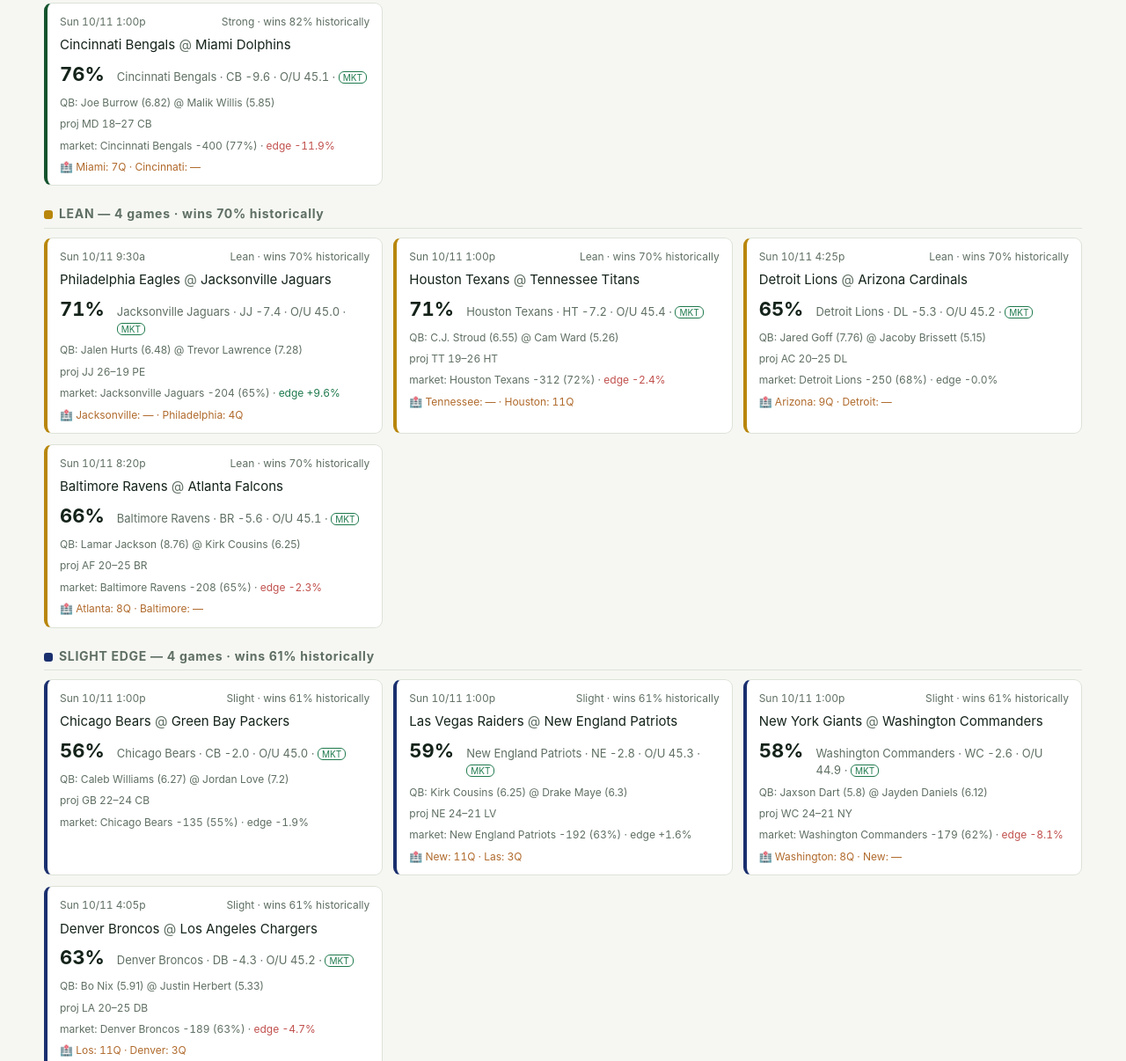
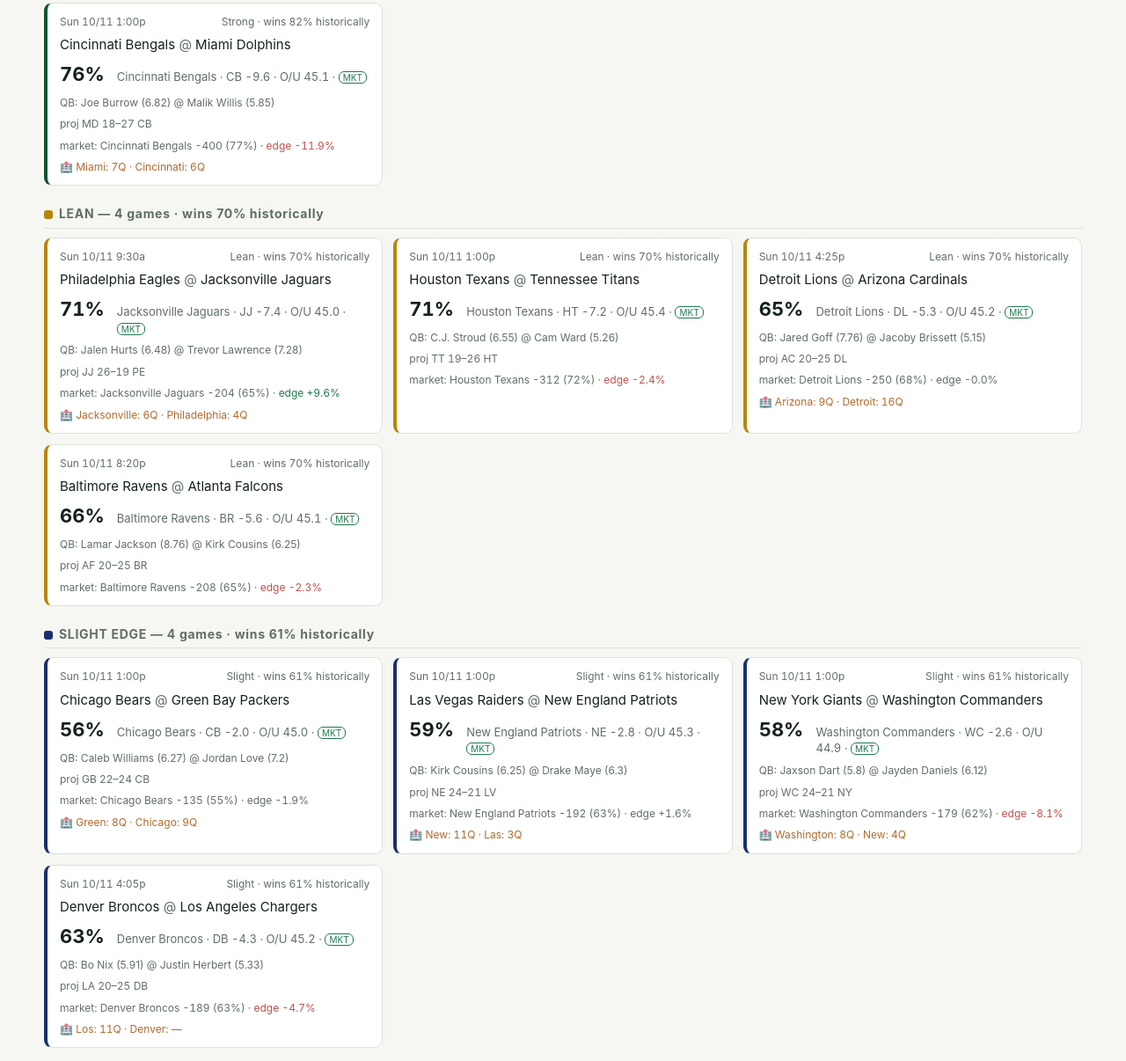
Before and after one commit to collierjc75/nfl-predictions, a plain HTML site: page index.html in a window 1280 px wide. Shown: the part 1185-2391 px from the top of the page at 88% size. Drawn offline with Linux system fonts and the light colour scheme.

Commit message:
NFL autonomous refresh (GATE GO live=1 soon=0)

```diff
--- a/index.html
+++ b/index.html
@@ -39,7 +39,7 @@
 </div>
 <div style="max-width:1180px;margin:26px auto 6px;font-size:16px;font-weight:700;color:var(--ink);border-bottom:2px solid var(--acc);padding-bottom:4px">Monday, October 5 · 1 game</div>
 <h2><span style="display:inline-block;width:10px;height:10px;border-radius:3px;background:#6b3fa0;margin-right:7px;vertical-align:middle"></span>COIN-FLIP — 1 game · wins 54% historically</h2><div class="grid">
-<div class="g coin"><div class="k"><span>Mon 10/5 8:15p</span><span>Coin-flip · wins 54% historically</span></div><div class="mu">Atlanta Falcons <span style="color:var(--mut)">@</span> New Orleans Saints</div><div class="line"><span class="p">54%</span><span class="sp">New Orleans Saints · NO -1.4 · O/U 44.9 · <span style="font-size:10px;color:var(--acc);border:1px solid var(--acc);border-radius:6px;padding:0 4px">MKT</span></span></div><div class="qb">QB: Kirk Cousins (6.25) @ Tyler Shough (6.1)</div><div class="sc">proj NO 23–22 AF</div><div class="sc">market: New Orleans Saints -130 (54%) · <span style="color:var(--mut)">edge -0.5%</span></div><div class="sc" style="color:#b06a2c">🏥 New: 6Q · Atlanta: 8Q</div></div>
+<div class="g coin"><div class="k"><span>Mon 10/5 8:15p</span><span>Coin-flip · wins 54% historically</span></div><div class="mu">Atlanta Falcons <span style="color:var(--mut)">@</span> New Orleans Saints</div><div class="line"><span class="p">54%</span><span class="sp">New Orleans Saints · NO -1.4 · O/U 44.9 · <span style="font-size:10px;color:var(--acc);border:1px solid var(--acc);border-radius:6px;padding:0 4px">MKT</span></span></div><div class="qb">QB: Kirk Cousins (6.25) @ Tyler Shough (6.1)</div><div class="sc">proj NO 23–22 AF</div><div class="sc">market: New Orleans Saints -130 (54%) · <span style="color:var(--mut)">edge -0.5%</span></div><div class="sc" style="color:#b06a2c">🏥 New: 6Q · Atlanta: —</div></div>
 </div>
 <div style="max-width:1180px;margin:26px auto 6px;font-size:16px;font-weight:700;color:var(--ink);border-bottom:2px solid var(--acc);padding-bottom:4px">Thursday, October 8 · 1 game</div>
 <h2><span style="display:inline-block;width:10px;height:10px;border-radius:3px;background:#14532d;margin-right:7px;vertical-align:middle"></span>STRONG FAVORITES — 1 game · wins 82% historically</h2><div class="grid">
@@ -47,25 +47,25 @@
 </div>
 <div style="max-width:1180px;margin:26px auto 6px;font-size:16px;font-weight:700;color:var(--ink);border-bottom:2px solid var(--acc);padding-bottom:4px">Sunday, October 11 · 13 games</div>
 <h2><span style="display:inline-block;width:10px;height:10px;border-radius:3px;background:#14532d;margin-right:7px;vertical-align:middle"></span>STRONG FAVORITES — 1 game · wins 82% historically</h2><div class="grid">
-<div class="g strong"><div class="k"><span>Sun 10/11 1:00p</span><span>Strong · wins 82% historically</span></div><div class="mu">Cincinnati Bengals <span style="color:var(--mut)">@</span> Miami Dolphins</div><div class="line"><span class="p">76%</span><span class="sp">Cincinnati Bengals · CB -9.6 · O/U 45.1 · <span style="font-size:10px;color:var(--acc);border:1px solid var(--acc);border-radius:6px;padding:0 4px">MKT</span></span></div><div class="qb">QB: Joe Burrow (6.82) @ Malik Willis (5.85)</div><div class="sc">proj MD 18–27 CB</div><div class="sc">market: Cincinnati Bengals -400 (77%) · <span style="color:#c0504d">edge -11.9%</span></div><div class="sc" style="color:#b06a2c">🏥 Miami: 7Q · Cincinnati: —</div></div>
+<div class="g strong"><div class="k"><span>Sun 10/11 1:00p</span><span>Strong · wins 82% historically</span></div><div class="mu">Cincinnati Bengals <span style="color:var(--mut)">@</span> Miami Dolphins</div><div class="line"><span class="p">76%</span><span class="sp">Cincinnati Bengals · CB -9.6 · O/U 45.1 · <span style="font-size:10px;color:var(--acc);border:1px solid var(--acc);border-radius:6px;padding:0 4px">MKT</span></span></div><div class="qb">QB: Joe Burrow (6.82) @ Malik Willis (5.85)</div><div class="sc">proj MD 18–27 CB</div><div class="sc">market: Cincinnati Bengals -400 (77%) · <span style="color:#c0504d">edge -11.9%</span></div><div class="sc" style="color:#b06a2c">🏥 Miami: 7Q · Cincinnati: 6Q</div></div>
 </div>
 <h2><span style="display:inline-block;width:10px;height:10px;border-radius:3px;background:#b8860b;margin-right:7px;vertical-align:middle"></span>LEAN — 4 games · wins 70% historically</h2><div class="grid">
-<div class="g lean"><div class="k"><span>Sun 10/11 9:30a</span><span>Lean · wins 70% historically</span></div><div class="mu">Philadelphia Eagles <span style="color:var(--mut)">@</span> Jacksonville Jaguars</div><div class="line"><span class="p">71%</span><span class="sp">Jacksonville Jaguars · JJ -7.4 · O/U 45.0 · <span style="font-size:10px;color:var(--acc);border:1px solid var(--acc);border-radius:6px;padding:0 4px">MKT</span></span></div><div class="qb">QB: Jalen Hurts (6.48) @ Trevor Lawrence (7.28)</div><div class="sc">proj JJ 26–19 PE</div><div class="sc">market: Jacksonville Jaguars -204 (65%) · <span style="color:var(--acc)">edge +9.6%</span></div><div class="sc" style="color:#b06a2c">🏥 Jacksonville: — · Philadelphia: 4Q</div></div>
-<div class="g lean"><div class="k"><span>Sun 10/11 1:00p</span><span>Lean · wins 70% historically</span></div><div class="mu">Houston Texans <span style="color:var(--mut)">@</span> Tennessee Titans</div><div class="line"><span class="p">71%</span><span class="sp">Houston Texans · HT -7.2 · O/U 45.4 · <span style="font-size:10px;color:var(--acc);border:1px solid var(--acc);border-radius:6px;padding:0 4px">MKT</span></span></div><div class="qb">QB: C.J. Stroud (6.55) @ Cam Ward (5.26)</div><div class="sc">proj TT 19–26 HT</div><div class="sc">market: Houston Texans -312 (72%) · <span style="color:#c0504d">edge -2.4%</span></div><div class="sc" style="color:#b06a2c">🏥 Tennessee: — · Houston: 11Q</div></div>
-<div class="g lean"><div class="k"><span>Sun 10/11 4:25p</span><span>Lean · wins 70% historically</span></div><div class="mu">Detroit Lions <span style="color:var(--mut)">@</span> Arizona Cardinals</div><div class="line"><span class="p">65%</span><span class="sp">Detroit Lions · DL -5.3 · O/U 45.2 · <span style="font-size:10px;color:var(--acc);border:1px solid var(--acc);border-radius:6px;padding:0 4px">MKT</span></span></div><div class="qb">QB: Jared Goff (7.76) @ Jacoby Brissett (5.15)</div><div class="sc">proj AC 20–25 DL</div><div class="sc">market: Detroit Lions -250 (68%) · <span style="color:var(--mut)">edge -0.0%</span></div><div class="sc" style="color:#b06a2c">🏥 Arizona: 9Q · Detroit: —</div></div>
-<div class="g lean"><div class="k"><span>Sun 10/11 8:20p</span><span>Lean · wins 70% historically</span></div><div class="mu">Baltimore Ravens <span style="color:var(--mut)">@</span> Atlanta Falcons</div><div class="line"><span class="p">66%</span><span class="sp">Baltimore Ravens · BR -5.6 · O/U 45.1 · <span style="font-size:10px;color:var(--acc);border:1px solid var(--acc);border-radius:6px;padding:0 4px">MKT</span></span></div><div class="qb">QB: Lamar Jackson (8.76) @ Kirk Cousins (6.25)</div><div class="sc">proj AF 20–25 BR</div><div class="sc">market: Baltimore Ravens -208 (65%) · <span style="color:#c0504d">edge -2.3%</span></div><div class="sc" style="color:#b06a2c">🏥 Atlanta: 8Q · Baltimore: —</div></div>
+<div class="g lean"><div class="k"><span>Sun 10/11 9:30a</span><span>Lean · wins 70% historically</span></div><div class="mu">Philadelphia Eagles <span style="color:var(--mut)">@</span> Jacksonville Jaguars</div><div class="line"><span class="p">71%</span><span class="sp">Jacksonville Jaguars · JJ -7.4 · O/U 45.0 · <span style="font-size:10px;color:var(--acc);border:1px solid var(--acc);border-radius:6px;padding:0 4px">MKT</span></span></div><div class="qb">QB: Jalen Hurts (6.48) @ Trevor Lawrence (7.28)</div><div class="sc">proj JJ 26–19 PE</div><div class="sc">market: Jacksonville Jaguars -204 (65%) · <span style="color:var(--acc)">edge +9.6%</span></div><div class="sc" style="color:#b06a2c">🏥 Jacksonville: 6Q · Philadelphia: 4Q</div></div>
+<div class="g lean"><div class="k"><span>Sun 10/11 1:00p</span><span>Lean · wins 70% historically</span></div><div class="mu">Houston Texans <span style="color:var(--mut)">@</span> Tennessee Titans</div><div class="line"><span class="p">71%</span><span class="sp">Houston Texans · HT -7.2 · O/U 45.4 · <span style="font-size:10px;color:var(--acc);border:1px solid var(--acc);border-radius:6px;padding:0 4px">MKT</span></span></div><div class="qb">QB: C.J. Stroud (6.55) @ Cam Ward (5.26)</div><div class="sc">proj TT 19–26 HT</div><div class="sc">market: Houston Texans -312 (72%) · <span style="color:#c0504d">edge -2.4%</span></div></div>
+<div class="g lean"><div class="k"><span>Sun 10/11 4:25p</span><span>Lean · wins 70% historically</span></div><div class="mu">Detroit Lions <span style="color:var(--mut)">@</span> Arizona Cardinals</div><div class="line"><span class="p">65%</span><span class="sp">Detroit Lions · DL -5.3 · O/U 45.2 · <span style="font-size:10px;color:var(--acc);border:1px solid var(--acc);border-radius:6px;padding:0 4px">MKT</span></span></div><div class="qb">QB: Jared Goff (7.76) @ Jacoby Brissett (5.15)</div><div class="sc">proj AC 20–25 DL</div><div class="sc">market: Detroit Lions -250 (68%) · <span style="color:var(--mut)">edge -0.0%</span></div><div class="sc" style="color:#b06a2c">🏥 Arizona: 9Q · Detroit: 16Q</div></div>
+<div class="g lean"><div class="k"><span>Sun 10/11 8:20p</span><span>Lean · wins 70% historically</span></div><div class="mu">Baltimore Ravens <span style="color:var(--mut)">@</span> Atlanta Falcons</div><div class="line"><span class="p">66%</span><span class="sp">Baltimore Ravens · BR -5.6 · O/U 45.1 · <span style="font-size:10px;color:var(--acc);border:1px solid var(--acc);border-radius:6px;padding:0 4px">MKT</span></span></div><div class="qb">QB: Lamar Jackson (8.76) @ Kirk Cousins (6.25)</div><div class="sc">proj AF 20–25 BR</div><div class="sc">market: Baltimore Ravens -208 (65%) · <span style="color:#c0504d">edge -2.3%</span></div></div>
 </div>
 <h2><span style="display:inline-block;width:10px;height:10px;border-radius:3px;background:#1a2f6e;margin-right:7px;vertical-align:middle"></span>SLIGHT EDGE — 4 games · wins 61% historically</h2><div class="grid">
-<div class="g slight"><div class="k"><span>Sun 10/11 1:00p</span><span>Slight · wins 61% historically</span></div><div class="mu">Chicago Bears <span style="color:var(--mut)">@</span> Green Bay Packers</div><div class="line"><span class="p">56%</span><span class="sp">Chicago Bears · CB -2.0 · O/U 45.0 · <span style="font-size:10px;color:var(--acc);border:1px solid var(--acc);border-radius:6px;padding:0 4px">MKT</span></span></div><div class="qb">QB: Caleb Williams (6.27) @ Jordan Love (7.2)</div><div class="sc">proj GB 22–24 CB</div><div class="sc">market: Chicago Bears -135 (55%) · <span style="color:var(--mut)">edge -1.9%</span></div></div>
+<div class="g slight"><div class="k"><span>Sun 10/11 1:00p</span><span>Slight · wins 61% historically</span></div><div class="mu">Chicago Bears <span style="color:var(--mut)">@</span> Green Bay Packers</div><div class="line"><span class="p">56%</span><span class="sp">Chicago Bears · CB -2.0 · O/U 45.0 · <span style="font-size:10px;color:var(--acc);border:1px solid var(--acc);border-radius:6px;padding:0 4px">MKT</span></span></div><div class="qb">QB: Caleb Williams (6.27) @ Jordan Love (7.2)</div><div class="sc">proj GB 22–24 CB</div><div class="sc">market: Chicago Bears -135 (55%) · <span style="color:var(--mut)">edge -1.9%</span></div><div class="sc" style="color:#b06a2c">🏥 Green: 8Q · Chicago: 9Q</div></div>
 <div class="g slight"><div class="k"><span>Sun 10/11 1:00p</span><span>Slight · wins 61% historically</span></div><div class="mu">Las Vegas Raiders <span style="color:var(--mut)">@</span> New England Patriots</div><div class="line"><span class="p">59%</span><span class="sp">New England Patriots · NE -2.8 · O/U 45.3 · <span style="font-size:10px;color:var(--acc);border:1px solid var(--acc);border-radius:6px;padding:0 4px">MKT</span></span></div><div class="qb">QB: Kirk Cousins (6.25) @ Drake Maye (6.3)</div><div class="sc">proj NE 24–21 LV</div><div class="sc">market: New England Patriots -192 (63%) · <span style="color:var(--mut)">edge +1.6%</span></div><div class="sc" style="color:#b06a2c">🏥 New: 11Q · Las: 3Q</div></div>
-<div class="g slight"><div class="k"><span>Sun 10/11 1:00p</span><span>Slight · wins 61% historically</span></div><div class="mu">New York Giants <span style="color:var(--mut)">@</span> Washington Commanders</div><div class="line"><span class="p">58%</span><span class="sp">Washington Commanders · WC -2.6 · O/U 44.9 · <span style="font-size:10px;color:var(--acc);border:1px solid var(--acc);border-radius:6px;padding:0 4px">MKT</span></span></div><div class="qb">QB: Jaxson Dart (5.8) @ Jayden Daniels (6.12)</div><div class="sc">proj WC 24–21 NY</div><div class="sc">market: Washington Commanders -179 (62%) · <span style="color:#c0504d">edge -8.1%</span></div><div class="sc" style="color:#b06a2c">🏥 Washington: 8Q · New: —</div></div>
-<div class="g slight"><div class="k"><span>Sun 10/11 4:05p</span><span>Slight · wins 61% historically</span></div><div class="mu">Denver Broncos <span style="color:var(--mut)">@</span> Los Angeles Chargers</div><div class="line"><span class="p">63%</span><span class="sp">Denver Broncos · DB -4.3 · O/U 45.2 · <span style="font-size:10px;color:var(--acc);border:1px solid var(--acc);border-radius:6px;padding:0 4px">MKT</span></span></div><div class="qb">QB: Bo Nix (5.91) @ Justin Herbert (5.33)</div><div class="sc">proj LA 20–25 DB</div><div class="sc">market: Denver Broncos -189 (63%) · <span style="color:#c0504d">edge -4.7%</span></div><div class="sc" style="color:#b06a2c">🏥 Los: 11Q · Denver: 3Q</div></div>
+<div class="g slight"><div class="k"><span>Sun 10/11 1:00p</span><span>Slight · wins 61% historically</span></div><div class="mu">New York Giants <span style="color:var(--mut)">@</span> Washington Commanders</div><div class="line"><span class="p">58%</span><span class="sp">Washington Commanders · WC -2.6 · O/U 44.9 · <span style="font-size:10px;color:var(--acc);border:1px solid var(--acc);border-radius:6px;padding:0 4px">MKT</span></span></div><div class="qb">QB: Jaxson Dart (5.8) @ Jayden Daniels (6.12)</div><div class="sc">proj WC 24–21 NY</div><div class="sc">market: Washington Commanders -179 (62%) · <span style="color:#c0504d">edge -8.1%</span></div><div class="sc" style="color:#b06a2c">🏥 Washington: 8Q · New: 4Q</div></div>
+<div class="g slight"><div class="k"><span>Sun 10/11 4:05p</span><span>Slight · wins 61% historically</span></div><div class="mu">Denver Broncos <span style="color:var(--mut)">@</span> Los Angeles Chargers</div><div class="line"><span class="p">63%</span><span class="sp">Denver Broncos · DB -4.3 · O/U 45.2 · <span style="font-size:10px;color:var(--acc);border:1px solid var(--acc);border-radius:6px;padding:0 4px">MKT</span></span></div><div class="qb">QB: Bo Nix (5.91) @ Justin Herbert (5.33)</div><div class="sc">proj LA 20–25 DB</div><div class="sc">market: Denver Broncos -189 (63%) · <span style="color:#c0504d">edge -4.7%</span></div><div class="sc" style="color:#b06a2c">🏥 Los: 11Q · Denver: —</div></div>
 </div>
 <h2><span style="display:inline-block;width:10px;height:10px;border-radius:3px;background:#6b3fa0;margin-right:7px;vertical-align:middle"></span>COIN-FLIP — 4 games · wins 54% historically</h2><div class="grid">
 <div class="g coin"><div class="k"><span>Sun 10/11 1:00p</span><span>Coin-flip · wins 54% historically</span></div><div class="mu">Minnesota Vikings <span style="color:var(--mut)">@</span> New Orleans Saints</div><div class="line"><span class="p">54%</span><span class="sp">Minnesota Vikings · MV -1.4 · O/U 45.3 · <span style="font-size:10px;color:var(--acc);border:1px solid var(--acc);border-radius:6px;padding:0 4px">MKT</span></span></div><div class="qb">QB: J.J. McCarthy (4.91) @ Tyler Shough (6.1)</div><div class="sc">proj NO 22–23 MV</div><div class="sc">market: Minnesota Vikings -120 (52%) · <span style="color:var(--mut)">edge -1.9%</span></div><div class="sc" style="color:#b06a2c">🏥 New: 6Q · Minnesota: 9Q</div></div>
-<div class="g coin"><div class="k"><span>Sun 10/11 1:00p</span><span>Coin-flip · wins 54% historically</span></div><div class="mu">Cleveland Browns <span style="color:var(--mut)">@</span> New York Jets</div><div class="line"><span class="p">55%</span><span class="sp">New York Jets · NY -1.6 · O/U 45.0 · <span style="font-size:10px;color:var(--acc);border:1px solid var(--acc);border-radius:6px;padding:0 4px">MKT</span></span></div><div class="qb">QB: Shedeur Sanders (4.36) @ Brady Cook (3.98)</div><div class="sc">proj NY 23–22 CB</div><div class="sc">market: New York Jets -127 (54%) · <span style="color:#c0504d">edge -5.5%</span></div><div class="sc" style="color:#b06a2c">🏥 New: — · Cleveland: 7Q</div></div>
+<div class="g coin"><div class="k"><span>Sun 10/11 1:00p</span><span>Coin-flip · wins 54% historically</span></div><div class="mu">Cleveland Browns <span style="color:var(--mut)">@</span> New York Jets</div><div class="line"><span class="p">55%</span><span class="sp">New York Jets · NY -1.6 · O/U 45.0 · <span style="font-size:10px;color:var(--acc);border:1px solid var(--acc);border-radius:6px;padding:0 4px">MKT</span></span></div><div class="qb">QB: Shedeur Sanders (4.36) @ Brady Cook (3.98)</div><div class="sc">proj NY 23–22 CB</div><div class="sc">market: New York Jets -127 (54%) · <span style="color:#c0504d">edge -5.5%</span></div><div class="sc" style="color:#b06a2c">🏥 New: 10Q · Cleveland: 7Q</div></div>
 <div class="g coin"><div class="k"><span>Sun 10/11 1:00p</span><span>Coin-flip · wins 54% historically</span></div><div class="mu">Indianapolis Colts <span style="color:var(--mut)">@</span> Pittsburgh Steelers</div><div class="line"><span class="p">51%</span><span class="sp">Indianapolis Colts · IC -0.3 · O/U 44.9 · <span style="font-size:10px;color:var(--acc);border:1px solid var(--acc);border-radius:6px;padding:0 4px">MKT</span></span></div><div class="qb">QB: Daniel Jones (5.92) @ Aaron Rodgers (5.55)</div><div class="sc">proj PS 22–23 IC</div><div class="sc">market: Indianapolis Colts +111 (45%) · <span style="color:var(--mut)">edge +1.8%</span></div><div class="sc" style="color:#b06a2c">🏥 Pittsburgh: 7Q · Indianapolis: 6Q</div></div>
-<div class="g coin"><div class="k"><span>Sun 10/11 4:25p</span><span>Coin-flip · wins 54% historically</span></div><div class="mu">San Francisco 49ers <span style="color:var(--mut)">@</span> Seattle Seahawks</div><div class="line"><span class="p">54%</span><span class="sp">Seattle Seahawks · SS -1.3 · O/U 45.0 · <span style="font-size:10px;color:var(--acc);border:1px solid var(--acc);border-radius:6px;padding:0 4px">MKT</span></span></div><div class="qb">QB: Brock Purdy (8.19) @ Sam Darnold (7.17)</div><div class="sc">proj SS 23–22 SF</div><div class="sc">market: Seattle Seahawks -161 (59%) · <span style="color:#c0504d">edge -6.7%</span></div><div class="sc" style="color:#b06a2c">🏥 Seattle: 11Q · San: 9Q</div></div>
+<div class="g coin"><div class="k"><span>Sun 10/11 4:25p</span><span>Coin-flip · wins 54% historically</span></div><div class="mu">San Francisco 49ers <span style="color:var(--mut)">@</span> Seattle Seahawks</div><div class="line"><span class="p">54%</span><span class="sp">Seattle Seahawks · SS -1.3 · O/U 45.0 · <span style="font-size:10px;color:var(--acc);border:1px solid var(--acc);border-radius:6px;padding:0 4px">MKT</span></span></div><div class="qb">QB: Brock Purdy (8.19) @ Sam Darnold (7.17)</div><div class="sc">proj SS 23–22 SF</div><div class="sc">market: Seattle Seahawks -161 (59%) · <span style="color:#c0504d">edge -6.7%</span></div><div class="sc" style="color:#b06a2c">🏥 Seattle: 11Q · San: —</div></div>
 </div>
 <div style="max-width:1180px;margin:26px auto 6px;font-size:16px;font-weight:700;color:var(--ink);border-bottom:2px solid var(--acc);padding-bottom:4px">Monday, October 12 · 1 game</div>
 <h2><span style="display:inline-block;width:10px;height:10px;border-radius:3px;background:#1a2f6e;margin-right:7px;vertical-align:middle"></span>SLIGHT EDGE — 1 game · wins 61% historically</h2><div class="grid">
@@ -104,5 +104,5 @@
 </div>
 <div class="note"><b>Colors are MEASURED trust bands</b> (walk-forward 2013–2025, n=3,375): 🟢 Strong (model ≥75%) = wins ~82% · 🟡 Lean (65–75%) ~70% · 🔵 Slight (55–65%) ~61% · 🟣 Coin-flip (&lt;55%) ~54% — the realized straight-up accuracy of each band, like the tennis board. Model well-calibrated (deciles track ~1:1). Walk-forward reference: pre-game straight-up 65.5%, log-loss 0.620. QB adjustment (ANY/A) integrated. Research estimates, not betting advice.</div>
 </div>
-<!--ARB=1791169872--><script>(function(){var B=1791169872,U="https://claude.ai/code/artifact/40f49910-fe85-41e9-8204-3916ab041b78";function age(){return (Date.now()/1000-B)/60;}function nav(){if(age()<35||document.visibilityState!=="visible")return;var l=0;try{l=+(localStorage.getItem("nfl_ar")||0);}catch(e){}if(Date.now()-l<600000)return;try{localStorage.setItem("nfl_ar",String(Date.now()));}catch(e){}var a=document.createElement("a");a.href=U;a.style.display="none";document.body.appendChild(a);a.click();a.remove();}if(!/github\.io$/.test(location.hostname)){setInterval(nav,60000);document.addEventListener("visibilitychange",nav);}})();</script><script>(function(){if(!/github\.io$/.test(location.hostname))return;var B=1791169872,busy=false;function poll(){if(busy||document.visibilityState!=="visible")return;busy=true;fetch(location.pathname,{cache:"no-store"}).then(function(r){return r.text();}).then(function(t){busy=false;var m=t.match(/ARB=(\d+)/);if(m&&+m[1]>B)location.replace(location.pathname+"?v="+m[1]);}).catch(function(){busy=false;});}setInterval(poll,180000);document.addEventListener("visibilitychange",poll);setTimeout(poll,20000);})();</script>
+<!--ARB=1791169951--><script>(function(){var B=1791169951,U="https://claude.ai/code/artifact/40f49910-fe85-41e9-8204-3916ab041b78";function age(){return (Date.now()/1000-B)/60;}function nav(){if(age()<35||document.visibilityState!=="visible")return;var l=0;try{l=+(localStorage.getItem("nfl_ar")||0);}catch(e){}if(Date.now()-l<600000)return;try{localStorage.setItem("nfl_ar",String(Date.now()));}catch(e){}var a=document.createElement("a");a.href=U;a.style.display="none";document.body.appendChild(a);a.click();a.remove();}if(!/github\.io$/.test(location.hostname)){setInterval(nav,60000);document.addEventListener("visibilitychange",nav);}})();</script><script>(function(){if(!/github\.io$/.test(location.hostname))return;var B=1791169951,busy=false;function poll(){if(busy||document.visibilityState!=="visible")return;busy=true;fetch(location.pathname,{cache:"no-store"}).then(function(r){return r.text();}).then(function(t){busy=false;var m=t.match(/ARB=(\d+)/);if(m&&+m[1]>B)location.replace(location.pathname+"?v="+m[1]);}).catch(function(){busy=false;});}setInterval(poll,180000);document.addEventListener("visibilitychange",poll);setTimeout(poll,20000);})();</script>
 </body></html>
```
